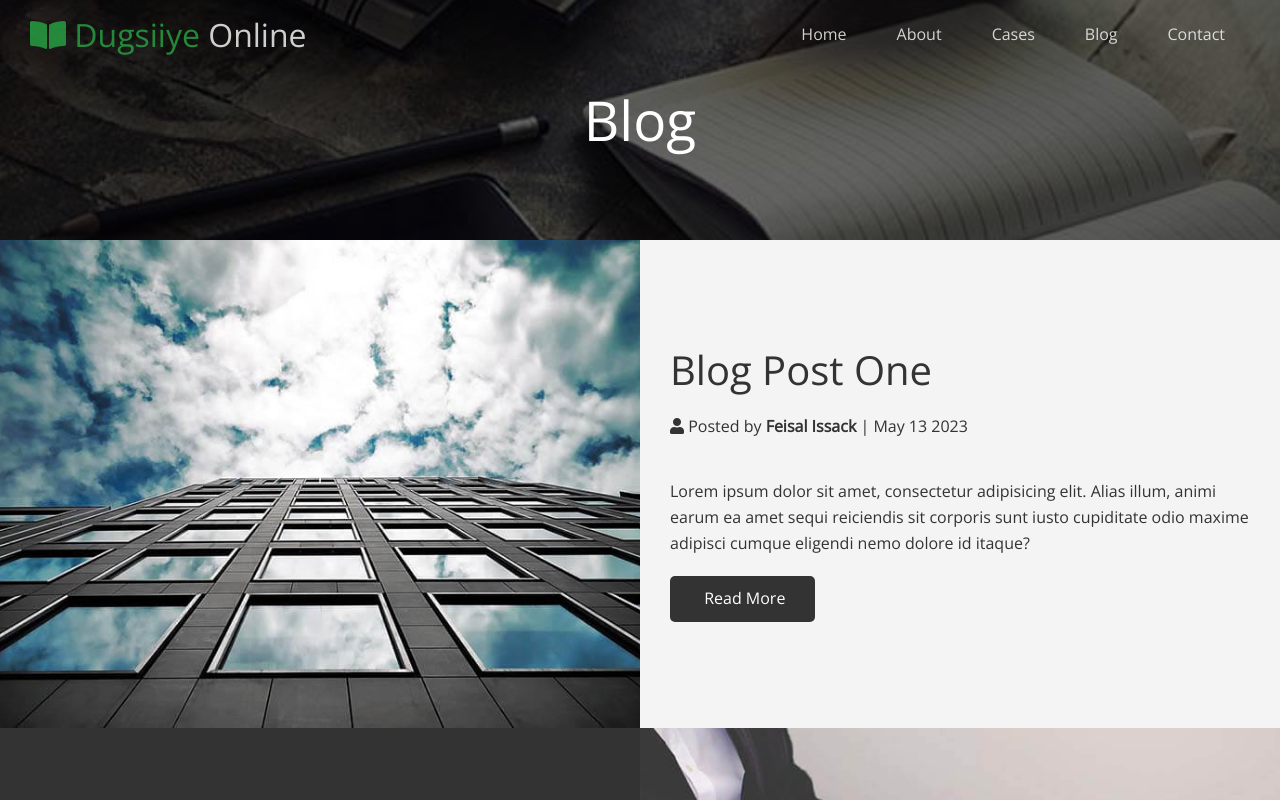
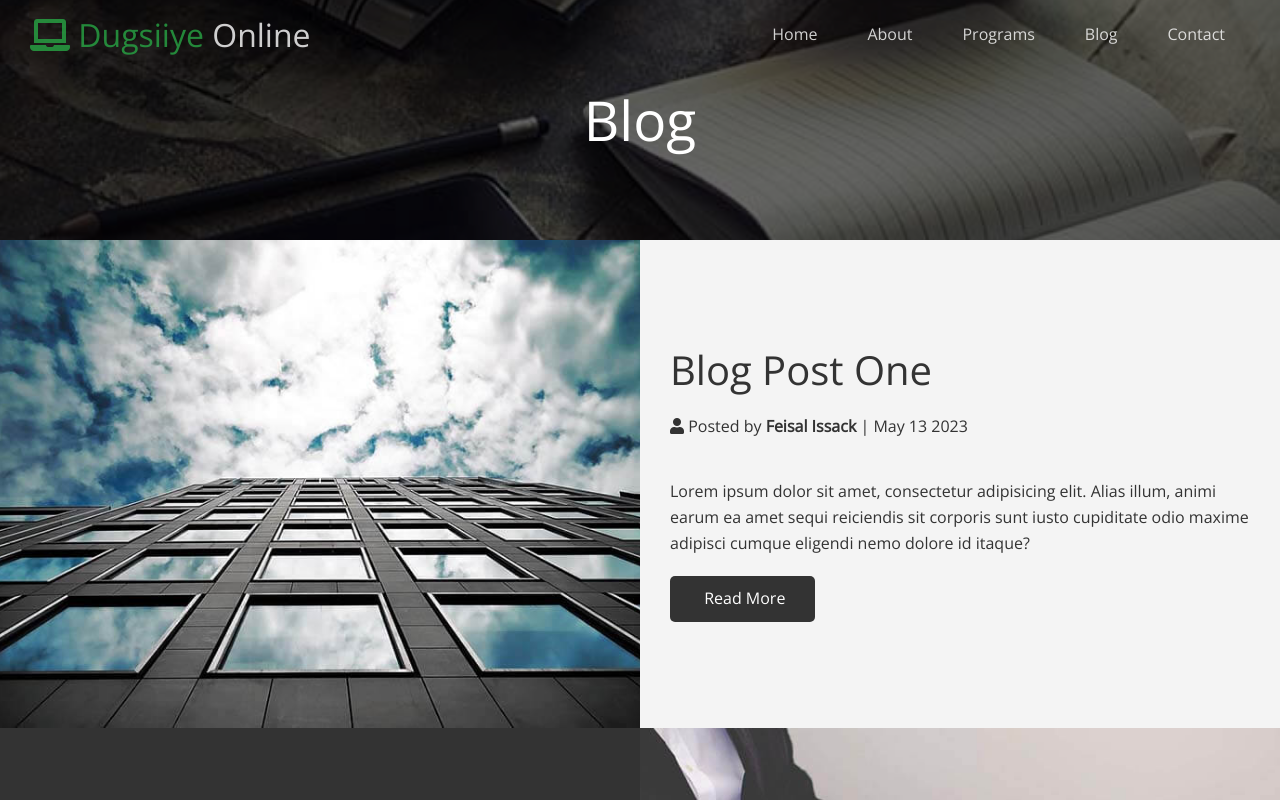
Before and after one commit to Feisal2023/HTML-CSS-main-project, a plain HTML site: page blog.html in a window 1280 px wide. Shown: the top 800 px of the page. Drawn offline with nearby package versions, Linux system fonts and the light colour scheme; some icons are missing.

Commit message:
updated contents

```diff
--- a/blog.html
+++ b/blog.html
@@ -17,14 +17,14 @@
     <header class="hero blog">
       <div id="navbar" class="navbar top">
         <h1 class="logo">
-          <span class="text-primary"><i class="fas fa-book-open"></i> Dugsiiye</span
+          <span class="text-primary"><i class="fa fa-laptop"></i> Dugsiiye</span
           > Online
         </h1>
         <nav>
           <ul>
             <li><a href="index.html">Home</a></li>
             <li><a href="index.html#about">About</a></li>
-            <li><a href="index.html#cases">Cases</a></li>
+            <li><a href="index.html#cases">Programs</a></li>
             <li><a href="index.html#blog">Blog</a></li>
             <li><a href="index.html#contact">Contact</a></li>
           </ul>
```
Also changed, not shown: post.html (+2 -2 lines).
